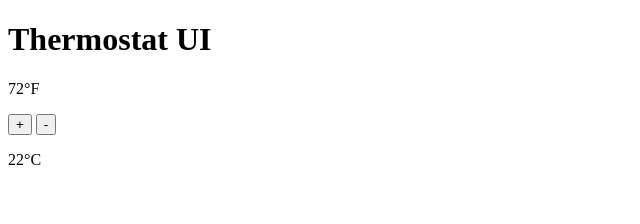
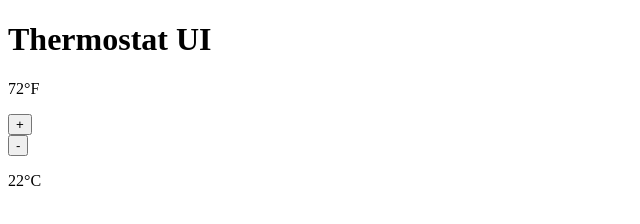
Before and after one commit to DeanLongmire/Temperature-Converter, a plain HTML site: page index.html in a window 1280 px wide. Shown: the whole page, without its empty margins (0-640 px from the left). Drawn offline with Linux system fonts and the light colour scheme.

Commit message:
Edit index.html and added style.css
prepped the html code with some div tags of different classes and created a file for css code

```diff
--- a/index.html
+++ b/index.html
@@ -5,14 +5,25 @@
     <meta http-equiv="X-UA-Compatible" content="IE=edge">
     <meta name="viewport" content="width=device-width, initial-scale=1.0">
     <title>Temp Converter</title>
+    <link rel="stylesheet" href="style.css">
 </head>
 <body>
     <h1>Thermostat UI</h1>
 
-    <p id="F"></p>
-    <button id="inc" onclick="increase()">+</button>
-    <button id="dec" onclick="decrease()">-</button>
-    <p id="C"></p>
+    <div class="dashboard">
+        <div class="column">
+            <div class="container">
+                <p id="F"></p>
+            </div>
+            <div class="container">
+                <div><button id="inc" onclick="increase()">+</button></div>
+                <div><button id="dec" onclick="decrease()">-</button></div>
+            </div>
+            <div class="container">
+                <p id="C"></p>
+            </div>
+        </div>
+    </div>
 
     <script src="main.js"></script>
 </body>
```
Also changed, not shown: style.css (added).
